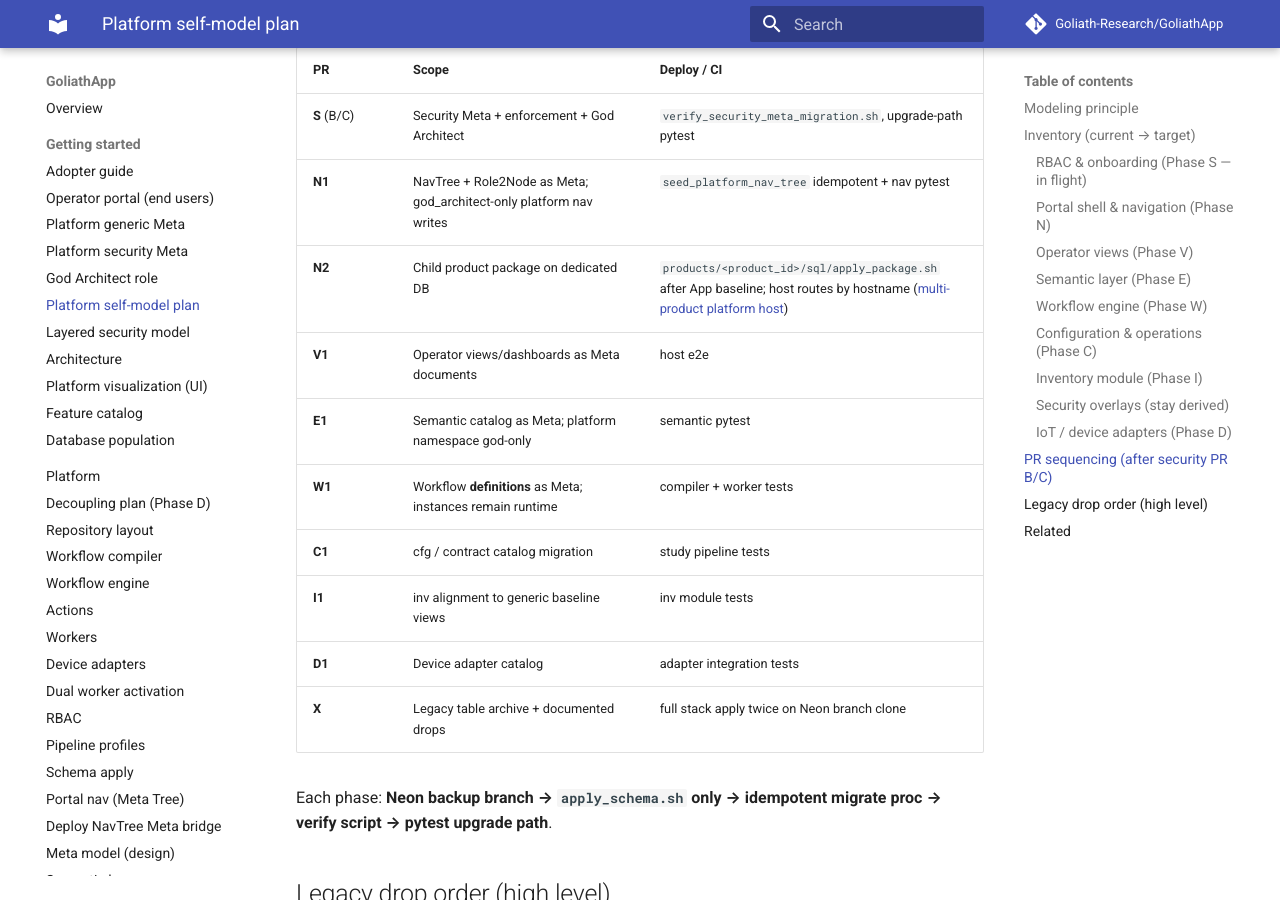
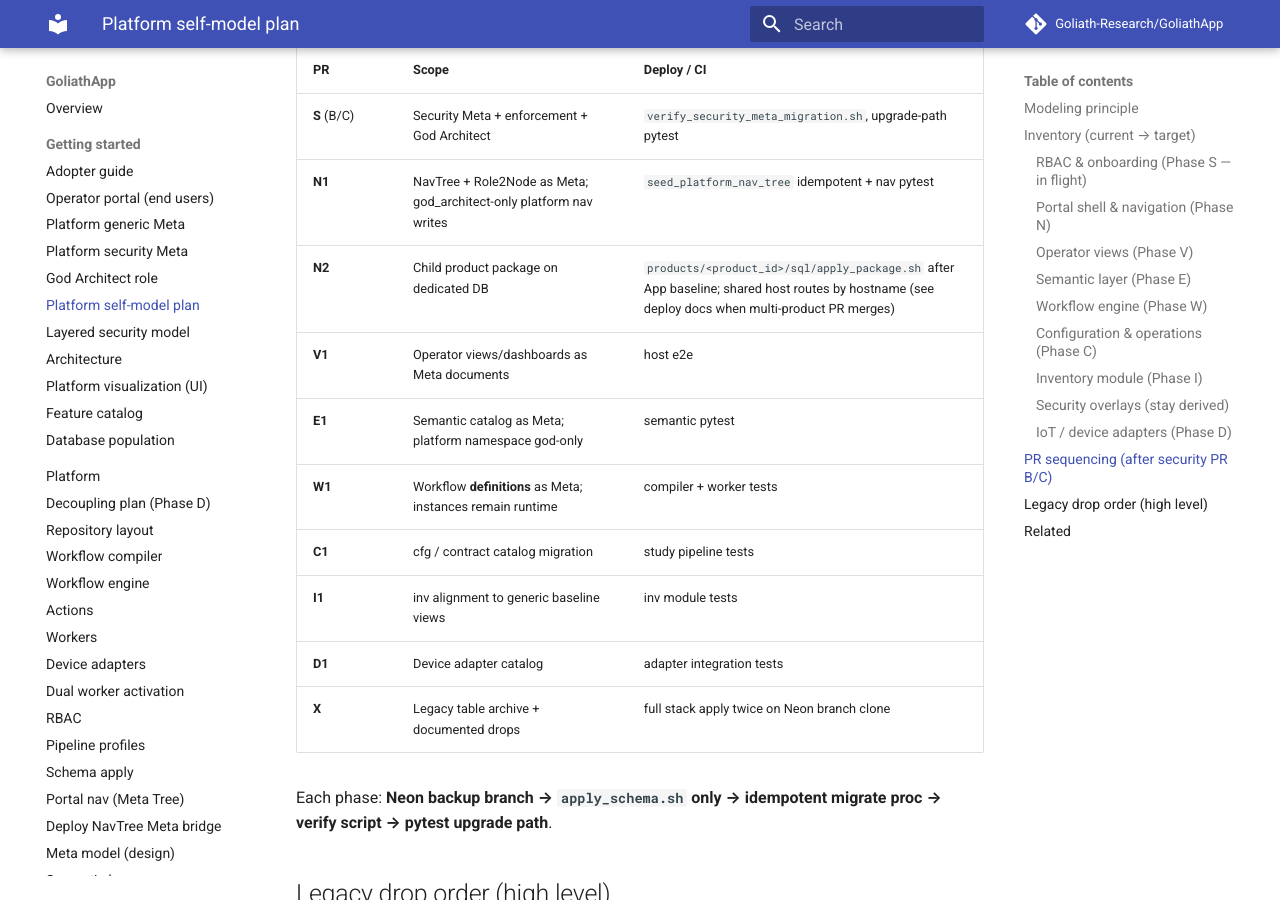
Before and after one commit to Goliath-Research/GoliathApp, an MkDocs documentation site: the page built from docs/platform-self-model.md, in a window 1280 px wide and 900 px high, scrolled down 5084 px. Built offline with MkDocs 1.6.1 and Material for MkDocs 9.7.7, drawn with Linux system fonts in a browser that asks for light colours; comment, search, counter and statistics services are not loaded.

Commit message:
fix(ci): exempt Omics package test from token guard; fix doc link
Co-authored-by: David Izada Rodriguez <davidizadar@GoliathResearch.com>

```diff
--- a/docs/platform-self-model.md
+++ b/docs/platform-self-model.md
@@ -110,7 +110,7 @@ Legend: **Risk** = migration difficulty (L/M/H). **Cache** = needs materialized
 |----|--------|-------------|
 | **S** (B/C) | Security Meta + enforcement + God Architect | `verify_security_meta_migration.sh`, upgrade-path pytest |
 | **N1** | NavTree + Role2Node as Meta; god_architect-only platform nav writes | `seed_platform_nav_tree` idempotent + nav pytest |
-| **N2** | Child product package on dedicated DB | `products/<product_id>/sql/apply_package.sh` after App baseline; host routes by hostname ([multi-product platform host](deploy/multi-product-platform-host.md)) |
+| **N2** | Child product package on dedicated DB | `products/<product_id>/sql/apply_package.sh` after App baseline; shared host routes by hostname (see deploy docs when multi-product PR merges) |
 | **V1** | Operator views/dashboards as Meta documents | host e2e |
 | **E1** | Semantic catalog as Meta; platform namespace god-only | semantic pytest |
 | **W1** | Workflow **definitions** as Meta; instances remain runtime | compiler + worker tests |
--- a/mkdocs.yml
+++ b/mkdocs.yml
@@ -57,6 +57,7 @@ nav:
   - Inventory module: inventory-module.md
   - Deployment: deployment.md
   - Platform UI host: deploy/platform-host.md
+  - Multi-product platform host: deploy/multi-product-platform-host.md
   - Operator portal plan: deploy/platform-host-operator-portal.md
   - Platform host P1 auth: deploy/platform-host-p1-auth.md
   - Platform host P2 meta: deploy/platform-host-p2-meta.md
```
Also changed, not shown: 1 other file.
